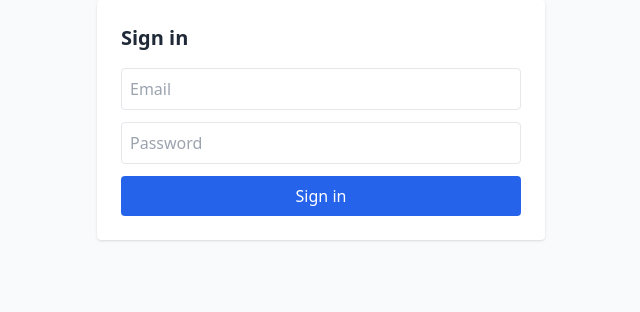
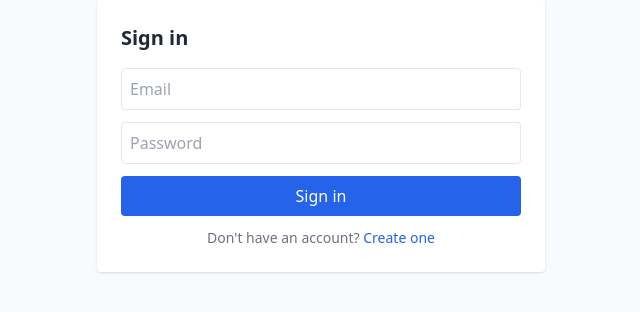
Before and after one commit to wajahat001/Vss_Project, a React (Vite) app in the folder frontend/: page /login in a window 1280 px wide. Shown: the top 312 px of the page, without its empty margins (319-959 px from the left). Built offline with nearby package versions, Linux system fonts and the light colour scheme; no server answers.

Commit message:
fix: add signup link on Login page

```diff
--- a/frontend/src/pages/Login.jsx
+++ b/frontend/src/pages/Login.jsx
@@ -1,5 +1,5 @@
 import React, { useState } from 'react'
-import { useNavigate } from 'react-router-dom'
+import { useNavigate, Link } from 'react-router-dom'
 import api, { setAuthToken } from '../lib/api'
 
 export default function Login() {
@@ -48,6 +48,9 @@
           Sign in
         </button>
       </form>
+      <p className="text-sm text-gray-500 mt-3 text-center">
+        Don't have an account? <Link to="/signup" className="text-blue-600 hover:underline">Create one</Link>
+      </p>
     </div>
   )
 }
```
